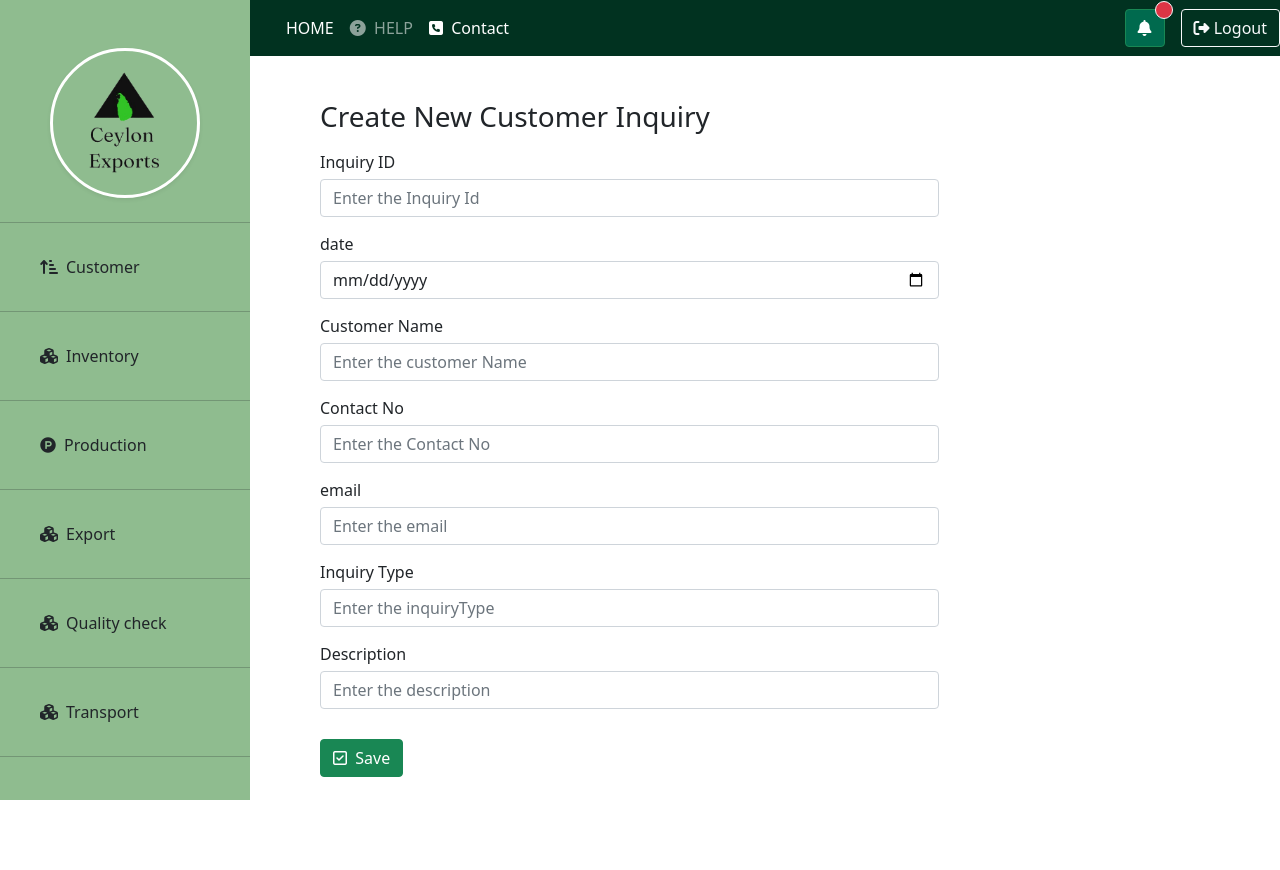
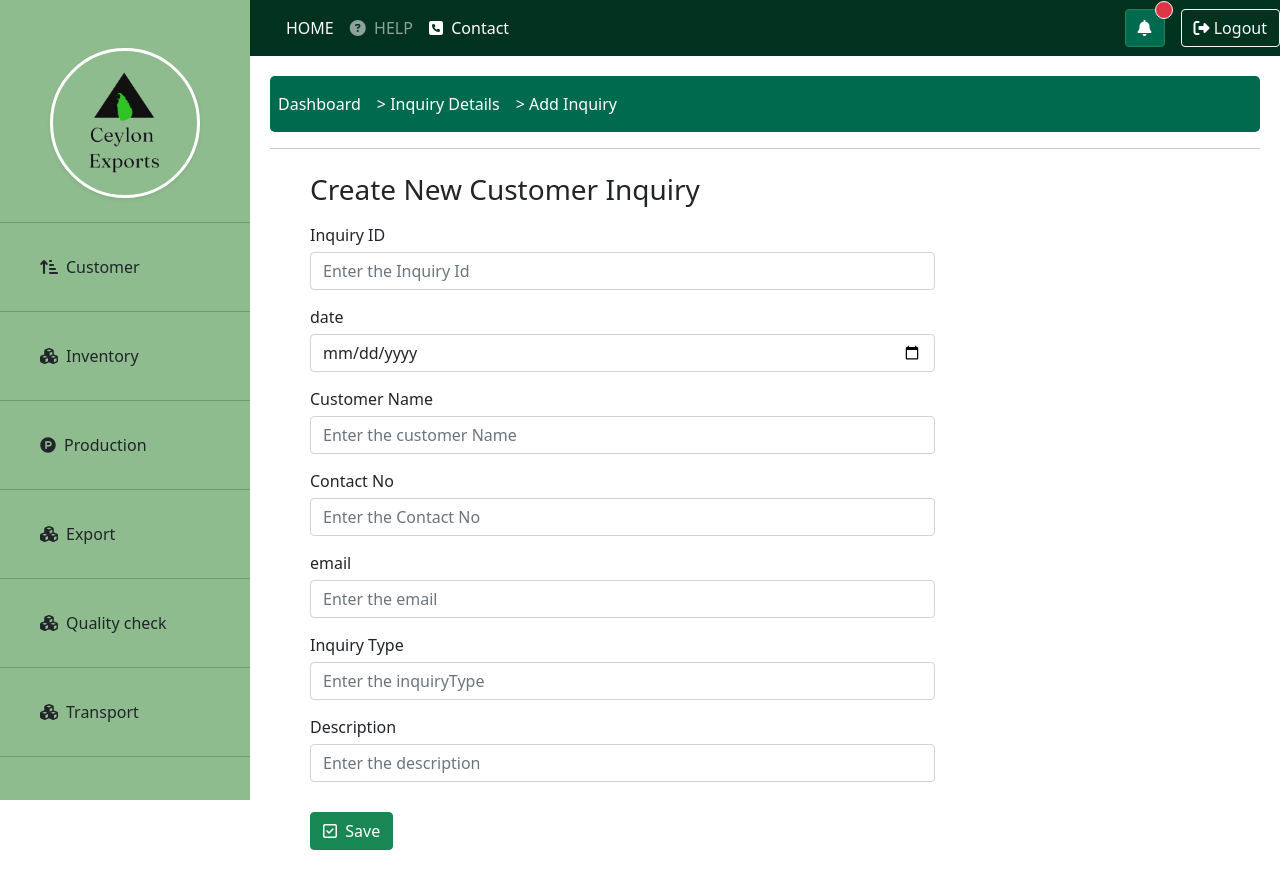
Before and after one commit to IT21062438/ExportManagement, a React (Create React App) app in the folder client/: page /inqadd in a window 1280 px wide. Before the commit the page ends 800 px from the top, so only its background shows below. Built offline with nearby package versions, Linux system fonts and the light colour scheme.

Commit message:
Update createInquiry

```diff
--- a/client/src/components/CreateInquiry.js
+++ b/client/src/components/CreateInquiry.js
@@ -151,7 +151,59 @@ export default class CreateInquiry extends Component {
     return (
       <div id="wrapper" className="toggled">
         <div id="page-content-wrapper">
-          <div className="container-fluid" style={{ paddingLeft: "50px" }}>
+          {/* custom navigation        */}
+                      <nav
+                        class="navbar navbar-expand-lg rounded-3"
+                        style={{ backgroundColor: "#006a4e" }}
+                      >
+                        <button
+                          class="navbar-toggler"
+                          type="button"
+                          data-toggle="collapse"
+                          data-target="#navbarNav"
+                          aria-controls="navbarNav"
+                          aria-expanded="false"
+                          aria-label="Toggle navigation"
+                        >
+                          <span class="navbar-toggler-icon"></span>
+                        </button>
+                        <div class="collapse navbar-collapse" id="navbarNav">
+                          <ul class="navbar-nav">
+                            <li class="nav-item active">
+                              <a
+                                style={{ textDecoration: "none", color: "white" }}
+                                class="nav-link"
+                                href="/home"
+                              >
+                                Dashboard
+                              </a>
+                            </li>
+                            <li class="nav-item active">
+                              <a
+                                style={{ textDecoration: "none", color: "white" }}
+                                class="nav-link"
+                                href="/inquiries"
+                              >
+                                &#62; Inquiry Details
+                              </a>
+                            </li>
+                            <li class="nav-item">
+                              <a
+                                style={{ textDecoration: "none", color: "white" }}
+                                class="nav-link"
+                                href="/inqadd"
+                              >
+                                {" "}
+                                &#62; Add Inquiry <span class="sr-only">
+                                  (current)
+                                </span>{" "}
+                              </a>
+                            </li>
+                          </ul>
+                        </div>
+                      </nav>
+                      <hr />
+          <div className="container-fluid" style={{ paddingLeft: "40px" }}>
             <div className="col-md-8 mt-4">
               <h1 className="h3 mb-3 font-weight-normal">
                 Create New Customer Inquiry
--- a/client/src/components/CreateRequest.js
+++ b/client/src/components/CreateRequest.js
@@ -388,7 +388,6 @@ export default class CreateRequest extends Component {
           </nav>
           <hr />
           <div className="container-fluid" style={{ paddingLeft: "40px" }}>
-
             <div className="col-md-8 mt-4">
               <h1 className="h3 mb-3 font-weight-normal">
                 Create New Customer Request
```
Lines whose indentation alone changed are shown as unchanged.
